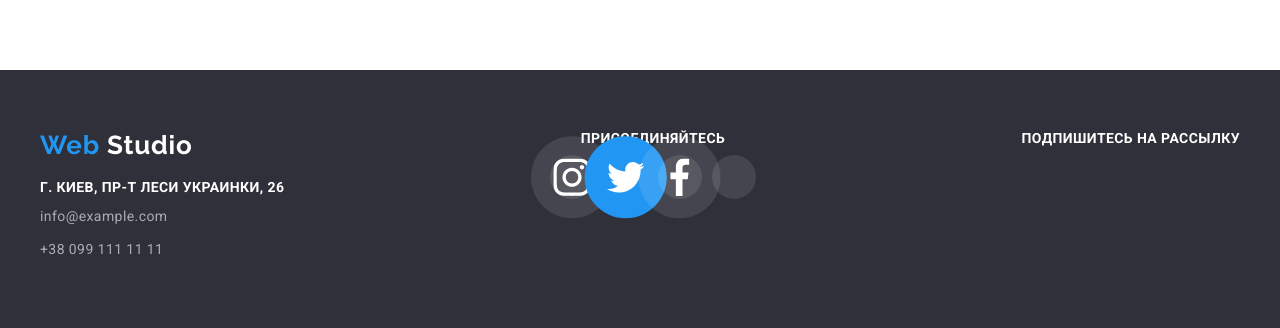
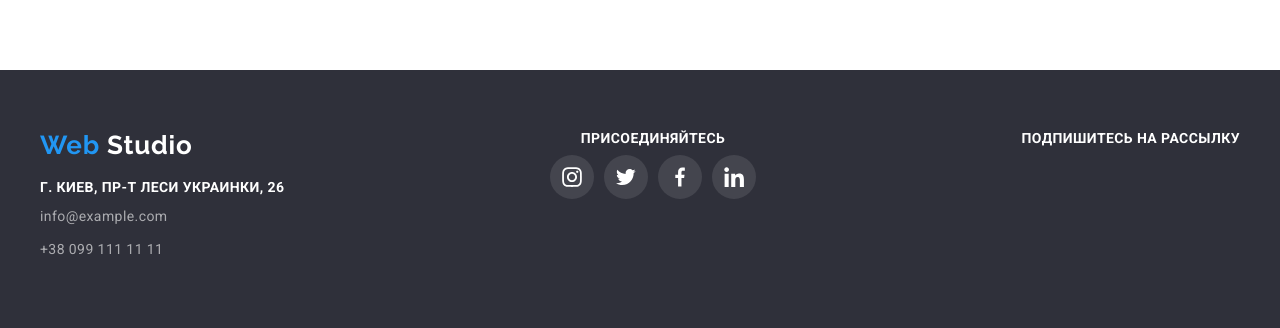
Before and after one commit to AlexVV82/goit-js-hw-10-food-service, a plain HTML site: page portfolio.html in a window 1280 px wide. Shown: the part 1563-1891 px from the top of the page. Drawn offline with nearby package versions, Linux system fonts and the light colour scheme.

Commit message:
дз 4/5 270720 22 50

```diff
--- a/CSS/styles.css
+++ b/CSS/styles.css
@@ -212,6 +212,7 @@ color: #2196F3;
 }
 
 .hero-header {
+    display: block;
     font: var(--main-font);
     font-style: normal;
     font-weight: 900;
@@ -220,7 +221,6 @@ color: #2196F3;
     text-align: center;
     letter-spacing: 0.06em;
     text-transform: uppercase;
-    text-align: center;
     color: #FFFFFF;
     margin-bottom: 30px;
 }
--- a/portfolio.html
+++ b/portfolio.html
@@ -165,8 +165,9 @@
     </main>
 <!--футер-->
 <footer class="footer">
+    <div class="container">
         <div class="footer-container link list">
-        <div class="footer-cont-block link list">
+            <div class="footer-address-block link list">
                 <a class="footer-logo-link link list" href="./index.html">
                     <h1 class="footer-logo link list">
                         <span lang="en">Web <span class="footer-logo-white">Studio</span></span>
@@ -183,22 +184,30 @@
                     <ul class="footer-social-link-list link list">
                         <li class="footer-social-link-item">
                             <a class="footer-social-link link" href="">
-                            <img class="footer-social-link-image" src="./images/footer/Ellipse insta.svg" alt="">
+                                <svg class="footer-social-link-icon">
+                                    <use href="./images/icon/symbol-defs.svg#icon-instagram"></use>
+                                </svg>
                             </a>
                         </li>
                         <li class="footer-social-link-item">
                             <a class="footer-social-link link" href="">
-                            <img class="footer-social-link-image" src="./images/footer/Ellipse twit.svg" alt="">
+                                <svg class="footer-social-link-icon">
+                                    <use href="./images/icon/symbol-defs.svg#icon-twitter"></use>
+                                </svg>
                             </a>
                         </li>
                         <li class="footer-social-link-item">
                             <a class="footer-social-link link" href="">
-                            <img class="footer-social-link-image" src="./images/footer/Ellipse facebook.svg" alt="">
+                                <svg class="footer-social-link-icon">
+                                    <use href="./images/icon/symbol-defs.svg#icon-facebook"></use>
+                                </svg>
                             </a>
                         </li>
                         <li class="footer-social-link-item">
                             <a class="footer-social-link link" href="">
-                            <img class="footer-social-link-image" src="./images/footer/Ellipse slinkid.svg" alt="">
+                                <svg class="footer-social-link-icon">
+                                    <use href="./images/icon/symbol-defs.svg#icon-linkedin"></use>
+                                </svg>
                             </a>
                         </li>
                     </ul>
@@ -207,6 +216,7 @@
                 <b class="footer-list-title">ПОДПИШИТЕСЬ НА РАССЫЛКУ</b>
             </div>
         </div>
+    </div>
 </footer>
 </body>
 </html>
```
Lines whose indentation alone changed are shown as unchanged.
